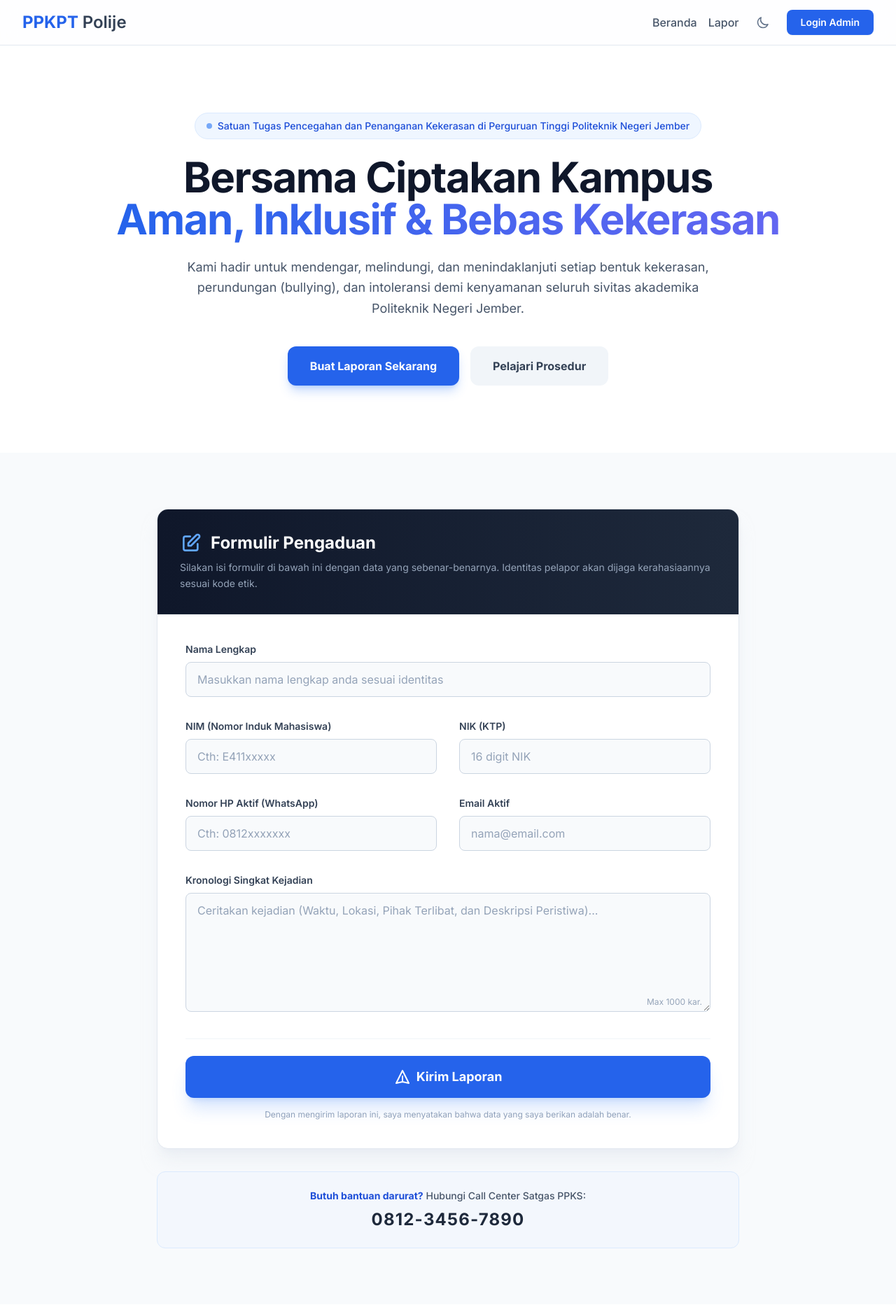
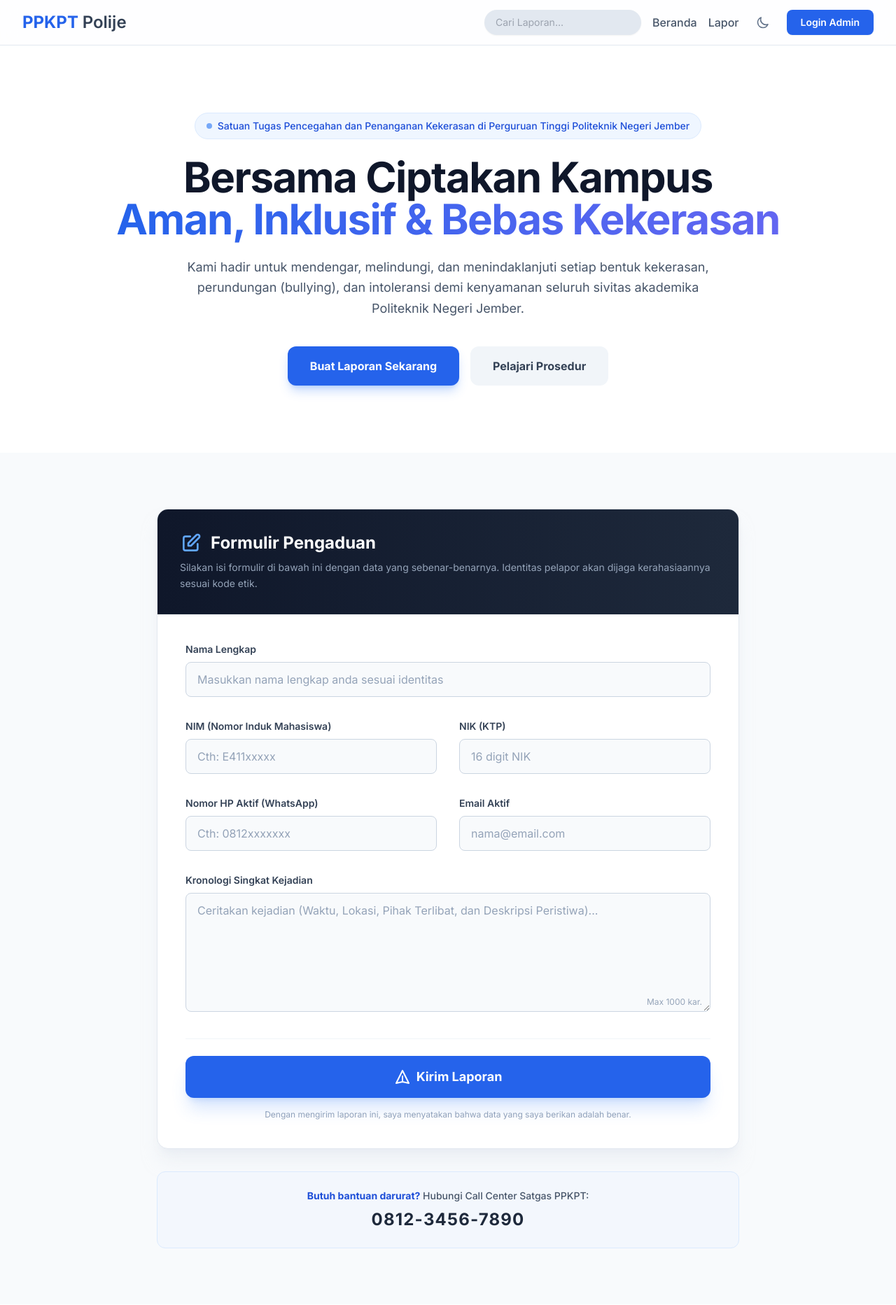
Before and after one commit to PrasetyoHerwibowo/PPKPT, a PHP site: page / in a window 1280 px wide. Shown: the top 1865 px of the page at 70% size. Run offline with PHP 8.4, Linux system fonts and the light colour scheme; some libraries are stand-ins or nearby versions.

Commit message:
add search button on navbar

```diff
--- a/PPKPT/index.php
+++ b/PPKPT/index.php
@@ -50,8 +50,16 @@
                     <span class="text-2xl font-bold text-primary">PPKPT <span class="text-slate-700 dark:text-slate-400 font-semibold">Polije</span></span>
                 </div>
                 <div class="flex items-center space-x-4">
+                     <!-- Komponen Search -->
+                    <div class="relative ">
+                        <input
+                            type="search"
+                            placeholder="Cari Laporan..."
+                            class="w-full sm:w-56 px-4 py-2 text-sm rounded-full focus:outline-none focus:ring-2 focus:ring-blue-300 focus:border-blue-500 bg-slate-200 dark:bg-slate-800 rounded-full shadow-sm focus-within:ring-2 focus-within:ring-primary focus-within:ring-offset-2 focus-within:ring-offset-slate-100 dark:focus-within:ring-offset-slate-900 transition-colors duration-300" />
+                    </div>
+
                     <a href="#" class="text-slate-600 hover:text-primary dark:text-slate-400 dark:hover:text-primary font-medium transition-colors">Beranda</a>
-                    <a href="#lapor" class="text-slate-600 hover:text-primary dark:text-slate-400 dark:hover:text-primary font-medium transition-colors">Lapor</a>
+                    <a href="#form-lapor" class="text-slate-600 hover:text-primary dark:text-slate-400 dark:hover:text-primary font-medium transition-colors">Lapor</a>
 
                     <!-- Theme Toggle Button -->
                     <button id="theme-toggle" class="p-2 text-slate-500 hover:text-primary dark:text-slate-400 dark:hover:text-primary focus:outline-none transition-colors rounded-lg hover:bg-slate-100 dark:hover:bg-slate-800">
@@ -178,7 +186,7 @@
 
             <div class="mt-8 text-center p-6 bg-blue-50/50 dark:bg-blue-900/10 rounded-xl border border-blue-100 dark:border-blue-800/30 transition-colors duration-300">
                 <p class="text-slate-600 dark:text-slate-400 text-sm font-medium">
-                    <span class="font-bold text-blue-700 dark:text-blue-400">Butuh bantuan darurat?</span> Hubungi Call Center Satgas PPKS: <br>
+                    <span class="font-bold text-blue-700 dark:text-blue-400">Butuh bantuan darurat?</span> Hubungi Call Center Satgas PPKPT: <br>
                     <span class="text-2xl font-bold mt-2 block text-slate-800 dark:text-slate-200 tracking-wider">0812-3456-7890</span>
                 </p>
             </div>
@@ -222,9 +230,9 @@
                         <svg xmlns="http://www.w3.org/2000/svg" viewBox="0 0 24 24" fill="currentColor" class="size-10 m-3">
   <path fill-rule="evenodd" d="M1.5 4.5a3 3 0 0 1 3-3h1.372c.86 0 1.61.586 1.819 1.42l1.105 4.423a1.875 1.875 0 0 1-.694 1.955l-1.293.97c-.135.101-.164.249-.126.352a11.285 11.285 0 0 0 6.697 6.697c.103.038.25.009.352-.126l.97-1.293a1.875 1.875 0 0 1 1.955-.694l4.423 1.105c.834.209 1.42.959 1.42 1.82V19.5a3 3 0 0 1-3 3h-2.25C8.552 22.5 1.5 15.448 1.5 6.75V4.5Z" clip-rule="evenodd" />
 </svg>
-                     <h3 class="text-lg font-bold text-slate-800 dark:text-slate-200">Segera Laporkan ke Satgas PPKS</h3>
+                     <h3 class="text-lg font-bold text-slate-800 dark:text-slate-200">Segera Laporkan ke Satgas PPKPT</h3>
                 </div>
-                <p class="text-slate-500 dark:text-slate-400 text-sm m-3 mt-4 leading-relaxed text-start">Jangan ragu untuk segera melaporkan kejadian kekerasan yang Anda alami kepada Satgas PPKS Politeknik Negeri Jember melalui formulir di atas atau hubungi call center kami.</p>
+                <p class="text-slate-500 dark:text-slate-400 text-sm m-3 mt-4 leading-relaxed text-start">Jangan ragu untuk segera melaporkan kejadian kekerasan yang Anda alami kepada Satgas PPKPT Politeknik Negeri Jember melalui formulir di atas atau hubungi call center kami.</p>
             </div>
         </div>
     </section>
@@ -234,7 +242,7 @@
         <div class="max-w-7xl mx-auto px-4 sm:px-6 lg:px-8 flex flex-col md:flex-row justify-between items-center gap-6 text-center md:text-left">
             <div>
                 <span class="text-lg font-bold text-slate-800 dark:text-slate-200">PPKPT Polije</span>
-                <p class="text-slate-500 dark:text-slate-500 text-sm mt-1">© 2026 Satgas PPKS Politeknik Negeri Jember. <br class="md:hidden">All rights reserved.</p>
+                <p class="text-slate-500 dark:text-slate-500 text-sm mt-1">© 2026 Satgas PPKPT Politeknik Negeri Jember. <br class="md:hidden">All rights reserved.</p>
             </div>
             <div class="flex flex-wrap justify-center gap-6 md:gap-8">
                 <a href="#" class="text-slate-500 hover:text-primary dark:text-slate-500 dark:hover:text-slate-300 text-sm font-medium transition-colors">Privacy Policy</a>
```
